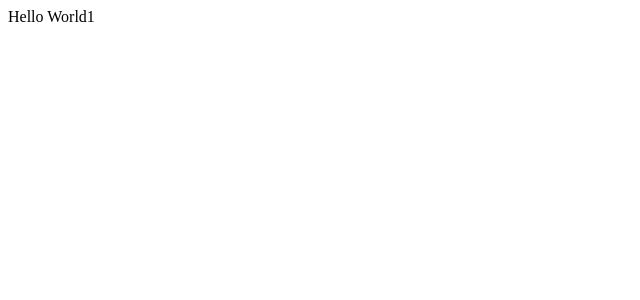
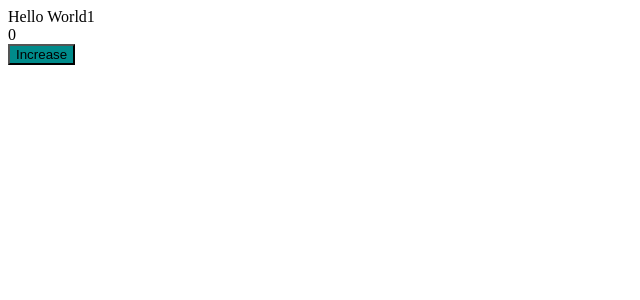
Before and after one commit to JustJeckill/webpack-configuration-templates, a React app in the folder microfrontend-module--federation/: page / in a window 1280 px wide. Shown: the top 300 px of the page, without its empty margins (0-640 px from the left). Built offline with nearby package versions, Linux system fonts and the light colour scheme.

Commit message:
[yevhen] add css and scss loaders

```diff
--- a/microfrontend-module--federation/package.json
+++ b/microfrontend-module--federation/package.json
@@ -8,7 +8,7 @@
     "build": "webpack",
     "build:dev": "webpack --env mode=development",
     "build:prod": "webpack --env mode=production",
-    "start": "webpack serve"
+    "start": "webpack serve --env mode=development"
   },
   "author": "",
   "license": "ISC",
@@ -18,7 +18,11 @@
     "@types/react-dom": "^19.0.2",
     "@types/webpack": "^5.28.5",
     "@types/webpack-dev-server": "^4.7.2",
+    "css-loader": "^7.1.2",
     "html-webpack-plugin": "^5.6.3",
+    "sass": "^1.83.1",
+    "sass-loader": "^16.0.4",
+    "style-loader": "^4.0.0",
     "ts-loader": "^9.5.1",
     "ts-node": "^10.9.2",
     "typescript": "^5.7.3",
--- /dev/null
+++ b/microfrontend-module--federation/src/components/App.scss
@@ -0,0 +1,3 @@
+button {
+    background-color: darkcyan;
+}
--- a/microfrontend-module--federation/src/components/App.tsx
+++ b/microfrontend-module--federation/src/components/App.tsx
@@ -1,5 +1,15 @@
+import {useState} from "react";
+import './App.scss';
+
 export const App = () => {
+    const [counter, setCounter] = useState(0);
+
+
     return <div>
         Hello World1
+
+        <div>{counter}</div>
+        {/*@ts-ignore*/}
+        <button onClick={() => {setCounter(counter + 1);}}>Increase</button>
     </div>;
 }
--- a/microfrontend-module--federation/webpack.config.ts
+++ b/microfrontend-module--federation/webpack.config.ts
@@ -55,10 +55,15 @@ export default (env: EnvVariables) => {
         },
         plugins: [
             new HtmlWebpackPlugin({ template: path.resolve(__dirname, 'public', 'index.html') }),
-            new webpack.ProgressPlugin(), //show build progress by percentages (turn off for prod build, it makes build slowly)
-        ],
+            isDev && new webpack.ProgressPlugin(), //show build progress by percentages (turn off for prod build, it makes build slowly)
+        ].filter(Boolean),
         module: {
             rules: [
+                // order matters
+                {
+                    test: /\.s[ac]ss$/i,
+                    use: ["style-loader", "css-loader", "sass-loader"],
+                },
                 {
                     // ts-loader can work with JSX
                     // if don't use ts-loader, we need to use babel
```
Also changed, not shown: 1 other file (tests, documents, lock files or other folders).
